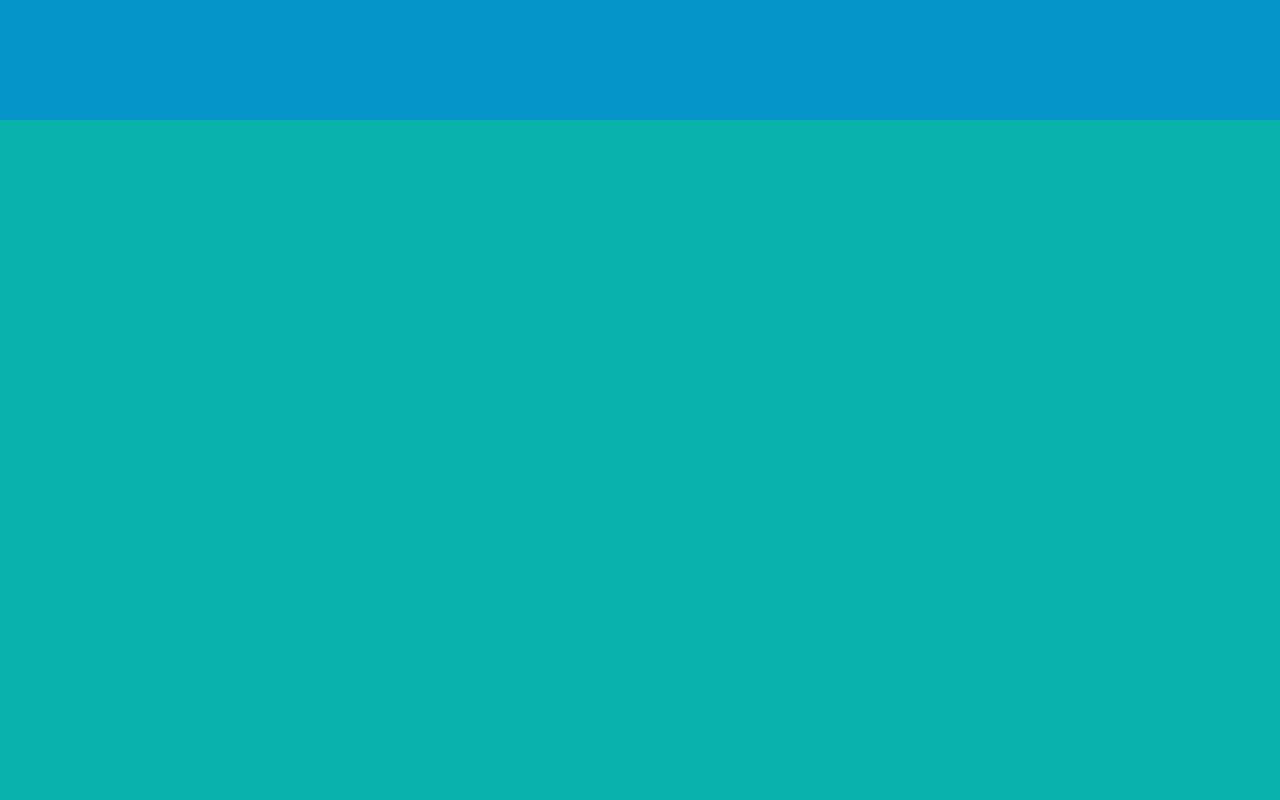
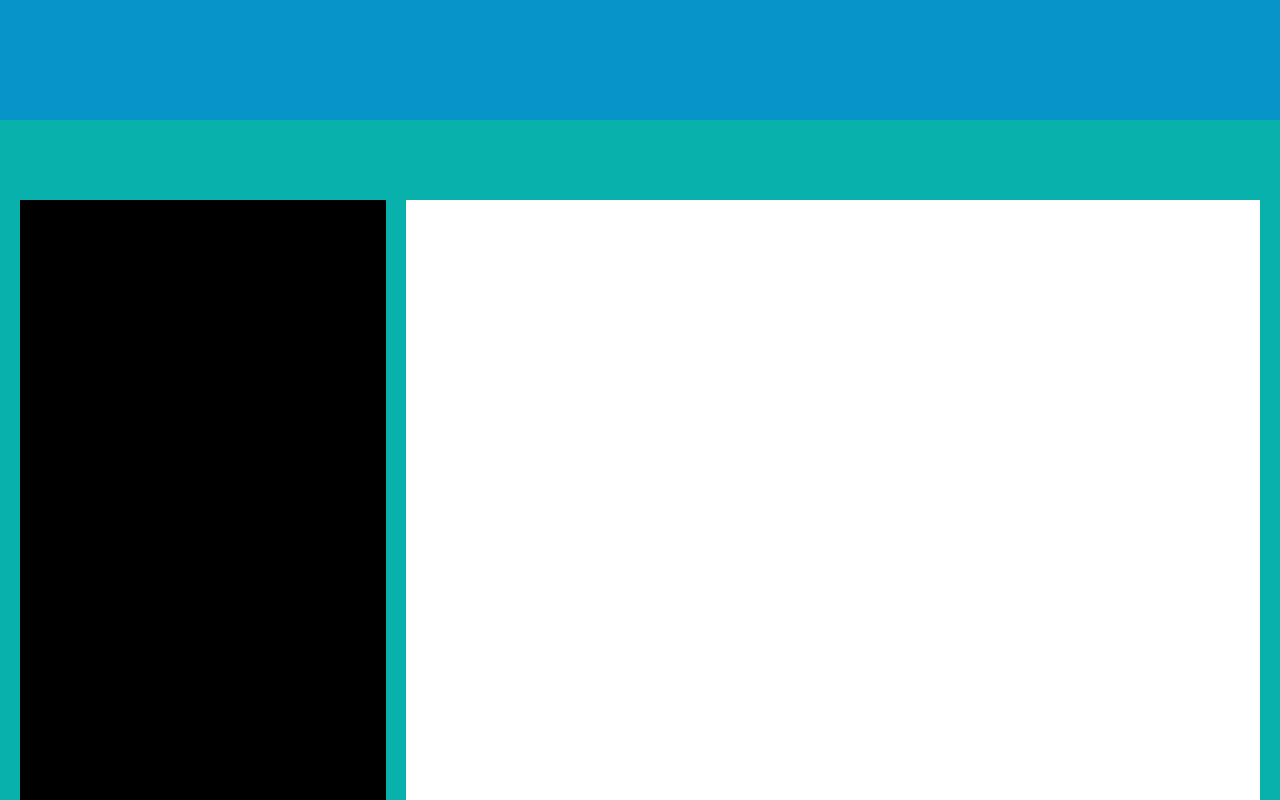
Before and after one commit to luciamorelli/Food-trucks, a plain HTML site: page index.html in a window 1280 px wide. Shown: the part 3180-3980 px from the top of the page. Drawn offline with nearby package versions, Linux system fonts and the light colour scheme.

Commit message:
Mas modificaciones

```diff
--- a/styles.css
+++ b/styles.css
@@ -235,8 +235,6 @@
             }
 
 
-
-
             /*Section 3*/
             #main__section3{
                 display: flex;
@@ -248,4 +246,27 @@
 
             }
 
-            /*Footer*/
+            .main__section3--contenedor{
+                display: flex;
+                flex-direction: row;
+                width: 100%;
+                align-items: center;
+                margin-left: 20px;
+                margin-right: 20px;
+            }
+
+            .main__section3--contenedor--1{
+                display: flex;
+                flex-direction: column;
+                background-color: black;
+                width: 30%;
+                height: 80%;
+                margin-right: 20px;
+            }
+            .main__section3--contenedor--2{
+                display: flex;
+                flex-direction: column;
+                background-color: white;
+                width: 70%;
+                height: 80%;
+            }
```
